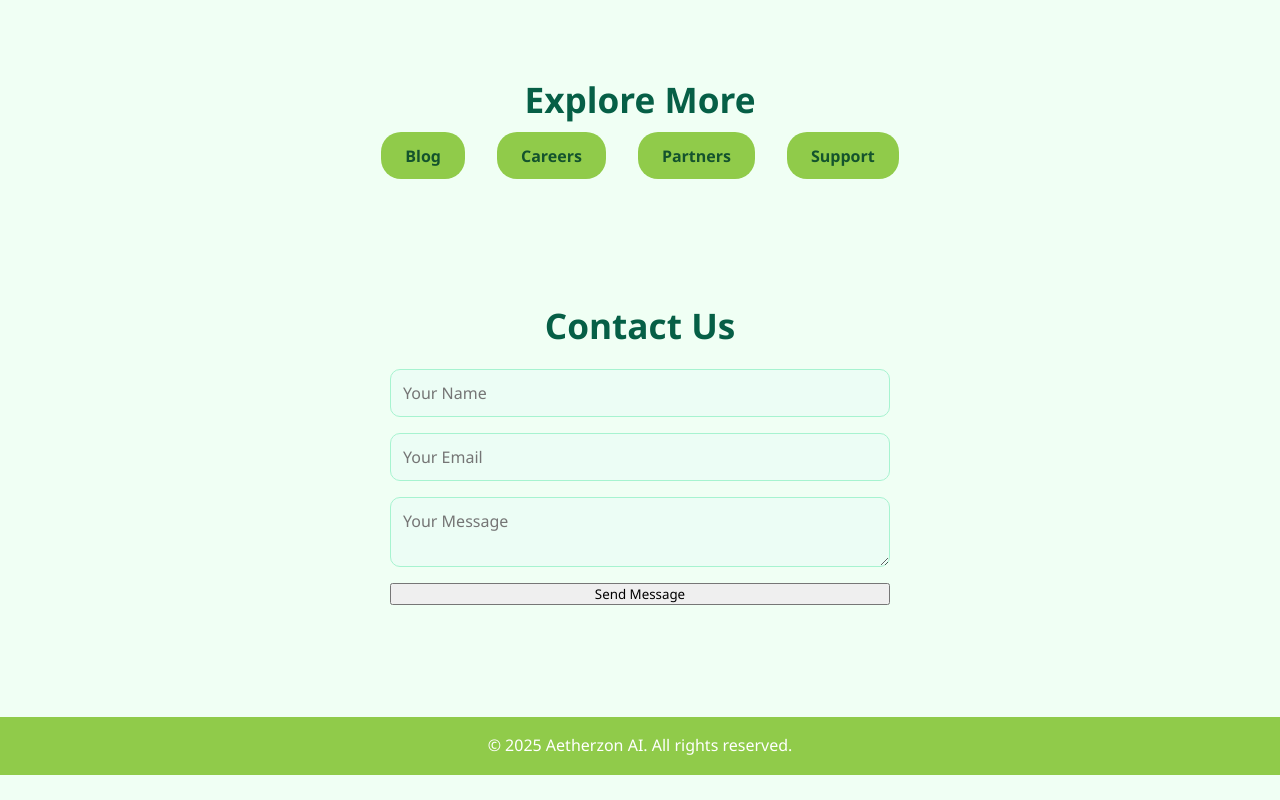
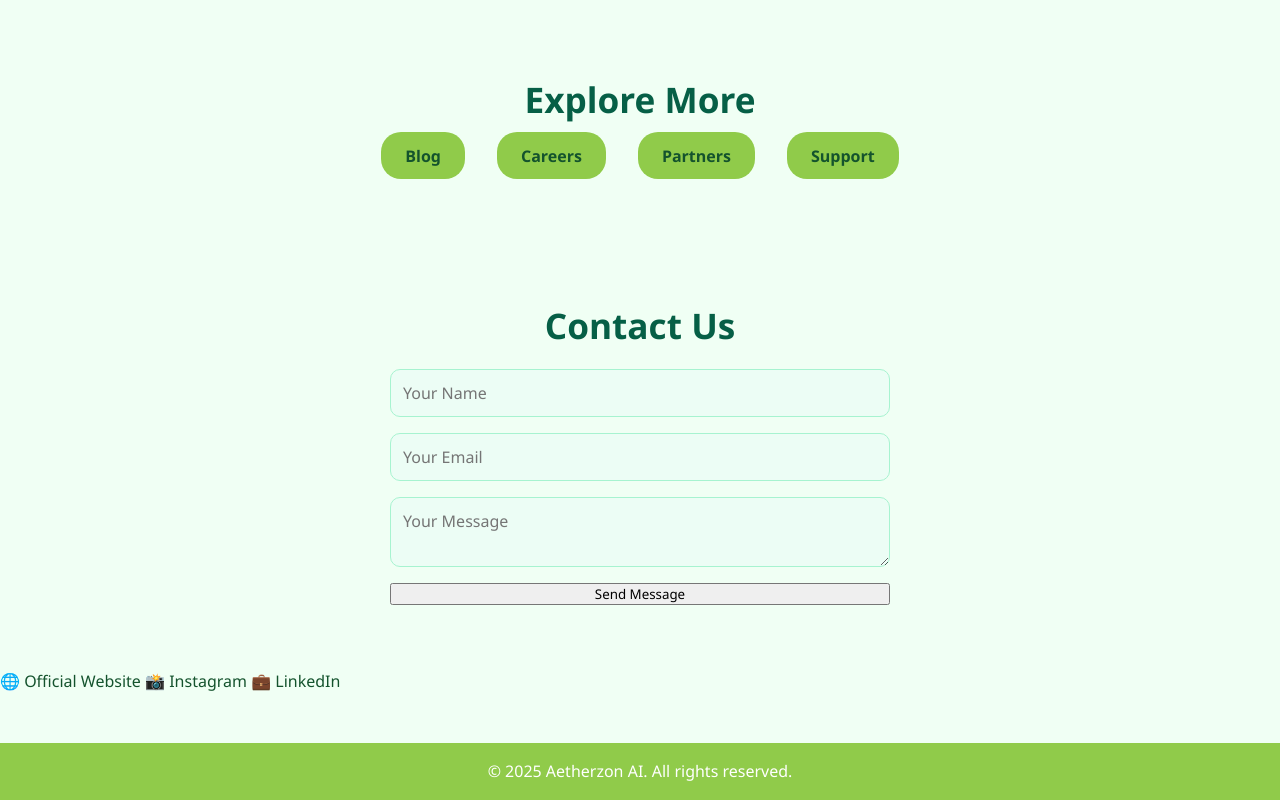
Before and after one commit to subeshamoorthisaravanan/Aetherzon-AI, a plain HTML site: page index.html in a window 1280 px wide. Shown: the part 1045-1845 px from the top of the page. Before the commit the page ends 1820 px from the top, so only its background shows below. Drawn offline with Linux system fonts and the light colour scheme.

Commit message:
Update index.html

```diff
--- a/index.html
+++ b/index.html
@@ -76,6 +76,11 @@
             <button type="submit">Send Message</button>
         </form>
     </section>
+<div class="links">
+    <a href="https://www.aetherzonai.com" target="_blank">🌐 Official Website</a>
+    <a href="https://www.instagram.com/aetherzonai" target="_blank">📸 Instagram</a>
+    <a href="https://www.linkedin.com/company/aetherzonai" target="_blank">💼 LinkedIn</a>
+</div>
 
     <!-- WhatsApp Floating Button -->
 <a href="https://wa.me/916380271455" class="whatsapp-float" target="_blank" rel="noopener">
```
